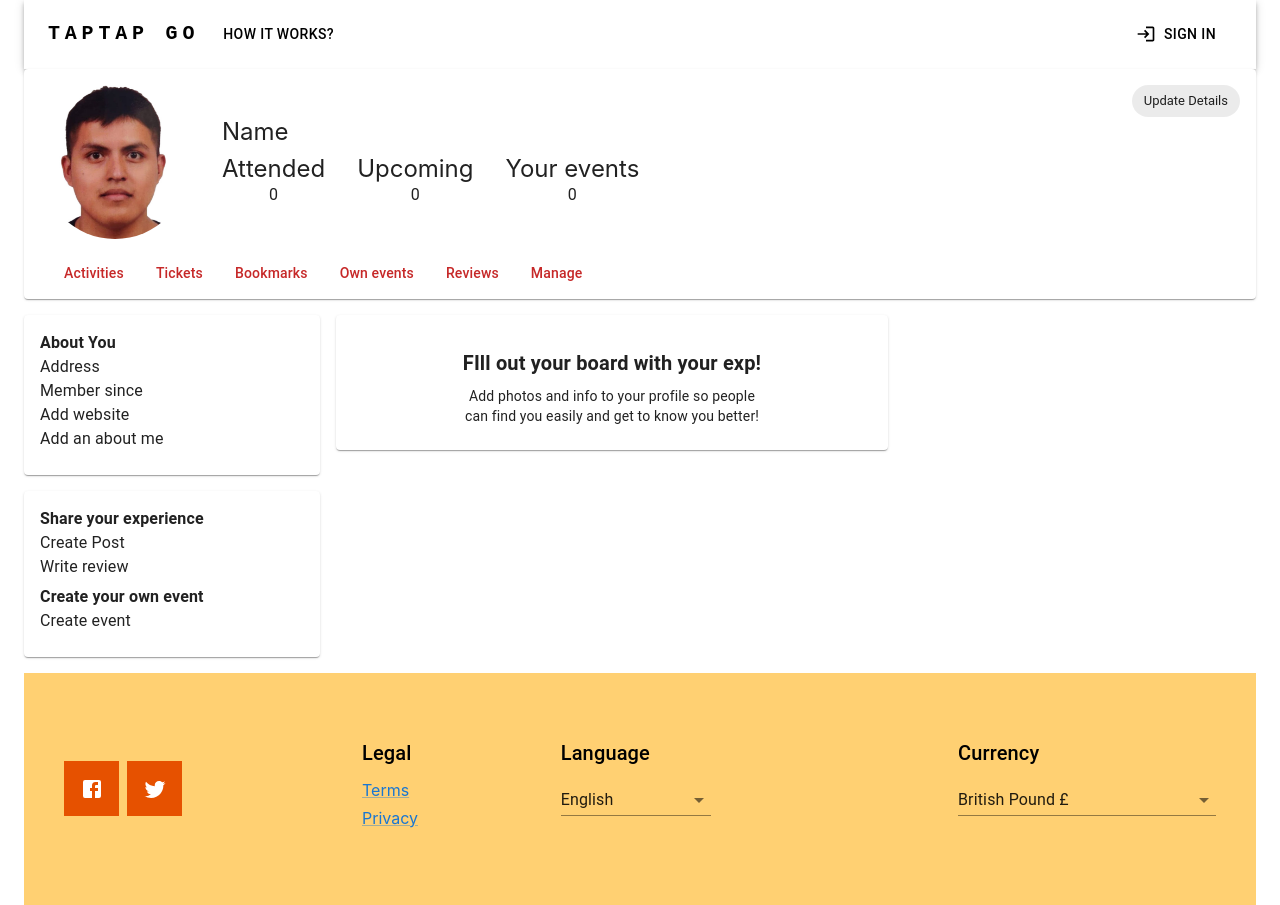
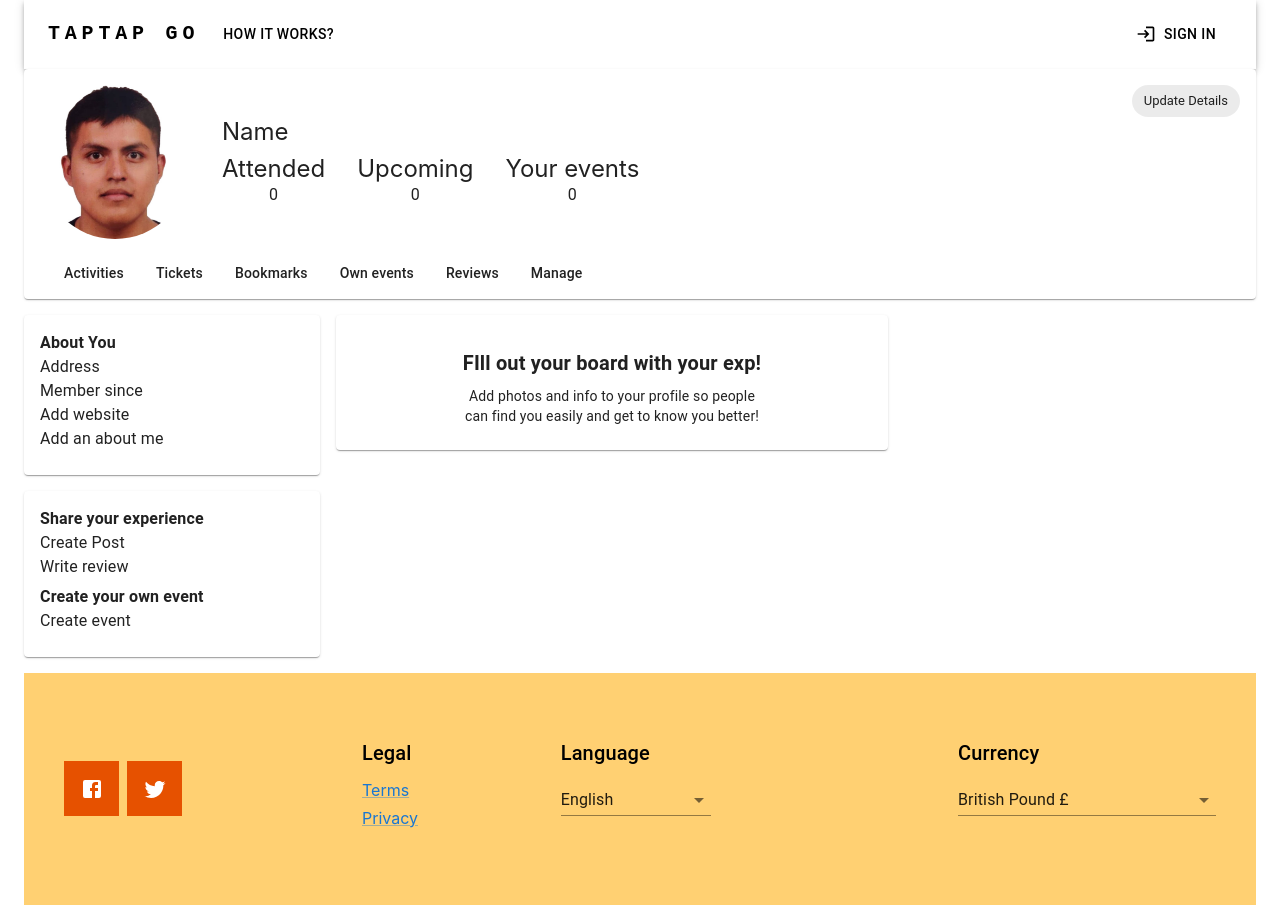
Before and after one commit to RamiElsayed/tap-tap-go, a React (Create React App) app in the folder client/: page /user/1 in a window 1280 px wide. Built offline with nearby package versions, Linux system fonts and the light colour scheme.

Commit message:
changed color

```diff
--- a/client/src/Pages/Profile/Options.jsx
+++ b/client/src/Pages/Profile/Options.jsx
@@ -8,7 +8,6 @@ const Item = styled(Paper)(({ theme }) => ({
   padding: theme.spacing(1),
   paddingRight: theme.spacing(3),
   textAlign: "center",
-  color: theme.palette.error.dark,
   fontWeight: 500,
   whiteSpace: "nowrap",
 }));
```
